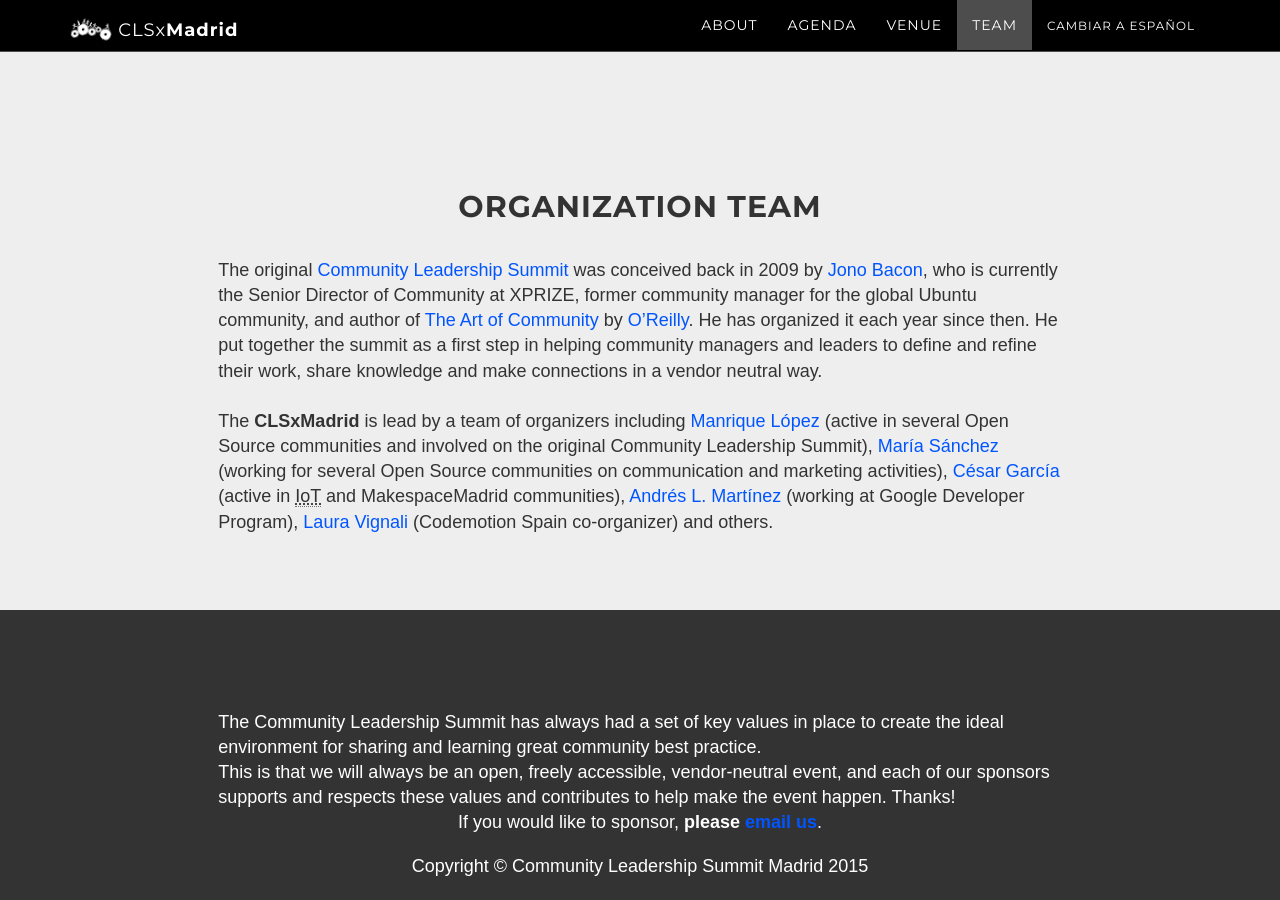
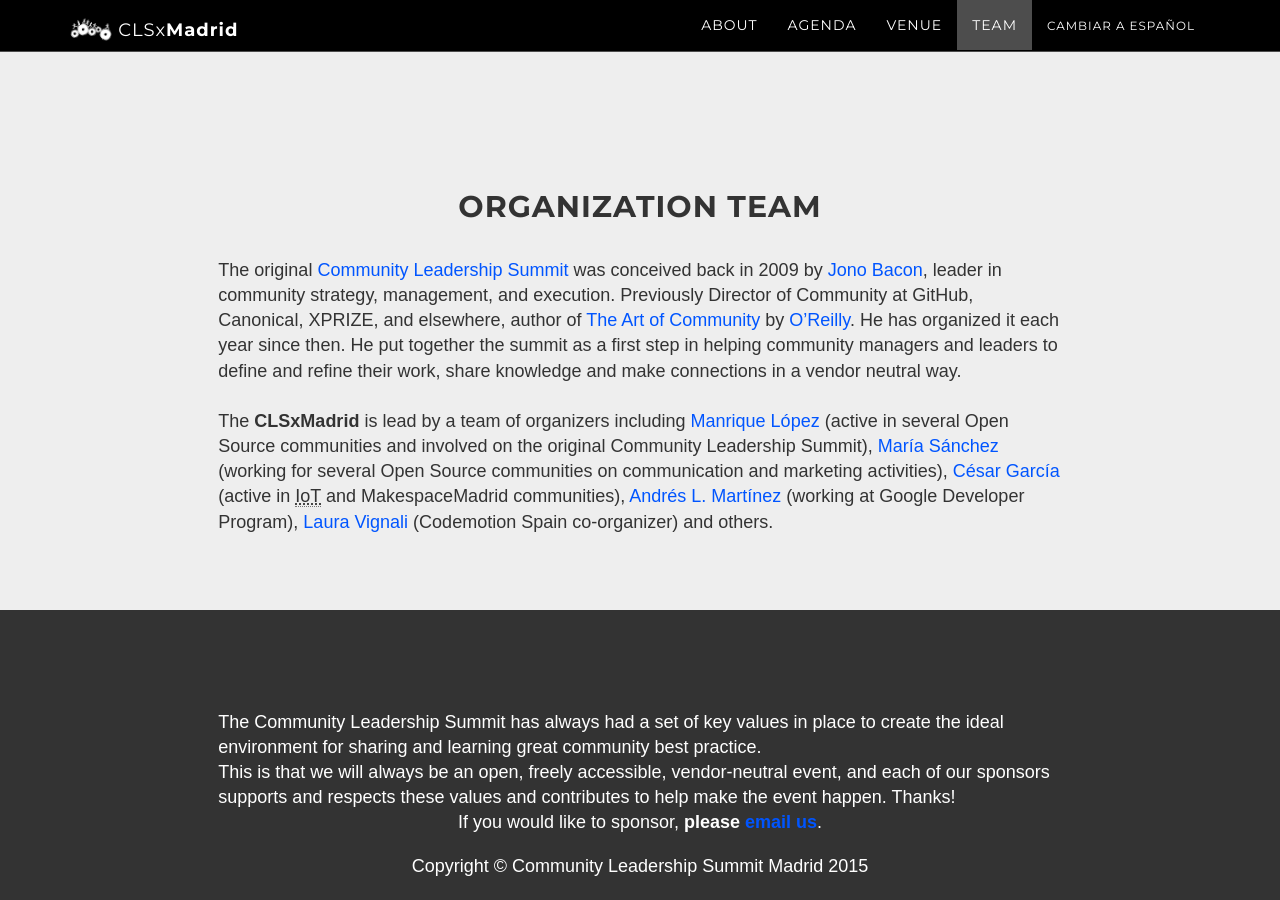
Before and after one commit to ComBuildersES/clsxmadrid, a Jekyll site: the page built from web/index.en.html, in a window 1280 px wide and 900 px high, scrolled down 3829 px. Built offline with Jekyll 4.4.1, drawn with Linux system fonts in a browser that asks for light colours.

Commit message:
Actualizado perfil de Jono Bacon

```diff
--- a/web/_includes/team.html
+++ b/web/_includes/team.html
@@ -6,7 +6,7 @@
     <div class="row">
         <div class="col-lg-8 col-lg-offset-2">
             <h2>Equipo organizativo</h2>
-            <p style="text-align: left;">El <a href="http://www.communityleadershipsummit.com/" hreflang="en">Community Leadership Summit</a> original fue concebido en 2009 por <a href="http://www.jonobacon.org">Jono Bacon</a>, actualmente Senior Director of Community en XPRIZE, anteriormente <em lang="en">community manager</em> para la comunidad global de Ubuntu, y autor del libro <a href="http://www.artofcommunityonline.org/">The Art of Community</a> de <a href="http://www.oreilly.com/">O’Reilly</a>. Lo ha organizado desde entonces cada año. El encuentro es el primer paso para ayudar a gestores y líderes de comunidades a definir y refinar su trabajo, compartir conocimiento y hacer conexiones de forma neutral.</p>
+            <p style="text-align: left;">El <a href="http://www.communityleadershipsummit.com/" hreflang="en">Community Leadership Summit</a> original fue concebido en 2009 por <a href="http://www.jonobacon.org">Jono Bacon</a>, experto en estrategia y gestión de comunidades. Anteriormente <em lang="en">Senior Director of Community</em> GitHub, XPRIZE y Canonical, y autor del libro <a href="http://www.artofcommunityonline.org/">The Art of Community</a> de <a href="http://www.oreilly.com/">O’Reilly</a>. Lo ha organizado desde entonces cada año. El encuentro es el primer paso para ayudar a gestores y líderes de comunidades a definir y refinar su trabajo, compartir conocimiento y hacer conexiones de forma neutral.</p>
 
             <p style="text-align: left;">El <strong>CLSxMadrid</strong> está organizado por un equipo que incluye a <a href="http://twitter.com/jsmanrique">Manrique López</a> (involucrado en diversas comunidades Open Source y en el Community Leadership Summit original), <a href="http://twitter.com/chimarys">María Sánchez</a> (que ha trabajado para diversas comunidades y empresas Open Source en tareas de comunicación y marketing), <a href="http://twitter.com/elsatch">César García</a> (activo las comunidades en <abbr title="Internet of Things" lang="en">IoT</abbr> y MakespaceMadrid), <a href="https://twitter.com/davilagrau">Andrés L. Martínez</a> (que trabaja en el Google Developer Program), <a href="https://twitter.com/laura_vignali">Laura Vignali</a> (co-organizadora del Codemotion España) y otros.
         </div>
@@ -19,7 +19,7 @@
     <div class="row">
         <div class="col-lg-8 col-lg-offset-2">
             <h2>Organization Team</h2>
-            <p style="text-align: left;">The original <a href="http://www.communityleadershipsummit.com/">Community Leadership Summit</a> was conceived back in 2009 by <a href="http://www.jonobacon.org">Jono Bacon</a>, who is currently the Senior Director of Community at XPRIZE, former community manager for the global Ubuntu community, and author of <a href="http://www.artofcommunityonline.org/">The Art of Community</a> by <a href="http://www.oreilly.com/">O’Reilly</a>. He has organized it each year since then. He put together the summit as a first step in helping community managers and leaders to define and refine their work, share knowledge and make connections in a vendor neutral way.</p>
+            <p style="text-align: left;">The original <a href="http://www.communityleadershipsummit.com/">Community Leadership Summit</a> was conceived back in 2009 by <a href="http://www.jonobacon.org">Jono Bacon</a>, leader in community strategy, management, and execution. Previously Director of Community at GitHub, Canonical, XPRIZE, and elsewhere, author of  <a href="http://www.artofcommunityonline.org/">The Art of Community</a> by <a href="http://www.oreilly.com/">O’Reilly</a>. He has organized it each year since then. He put together the summit as a first step in helping community managers and leaders to define and refine their work, share knowledge and make connections in a vendor neutral way.</p>
 
             <p style="text-align: left;">The <strong>CLSxMadrid</strong> is lead by a team of organizers including <a href="http://twitter.com/jsmanrique">Manrique López</a> (active in several Open Source communities and involved on the original Community Leadership Summit), <a href="http://twitter.com/chimarys">María Sánchez</a> (working for several Open Source communities on communication and marketing activities), <a href="http://twitter.com/elsatch">César García</a> (active in <abbr title="Internet of Things">IoT</abbr> and MakespaceMadrid communities), <a href="https://twitter.com/davilagrau">Andrés L. Martínez</a> (working at Google Developer Program), <a href="https://twitter.com/laura_vignali">Laura Vignali</a> (Codemotion Spain co-organizer) and others.
         </div>
```
